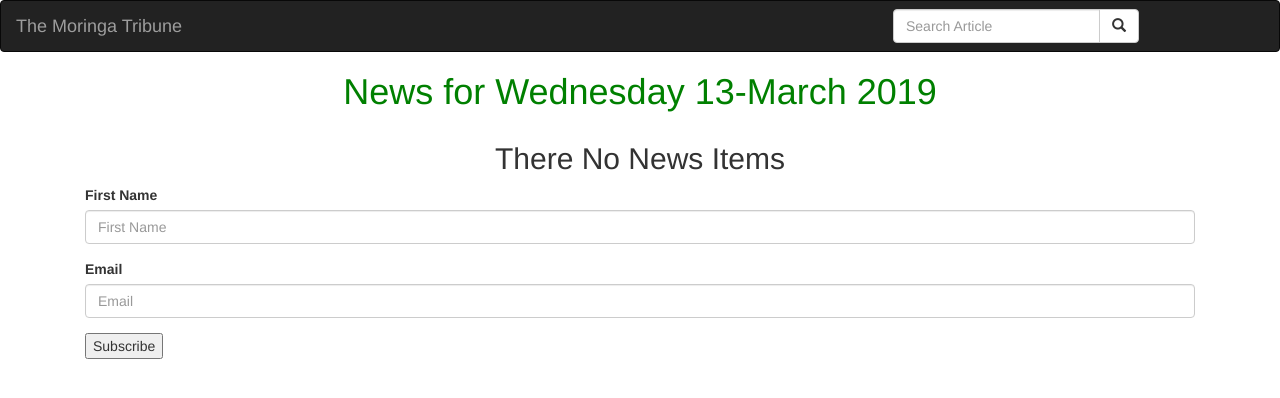
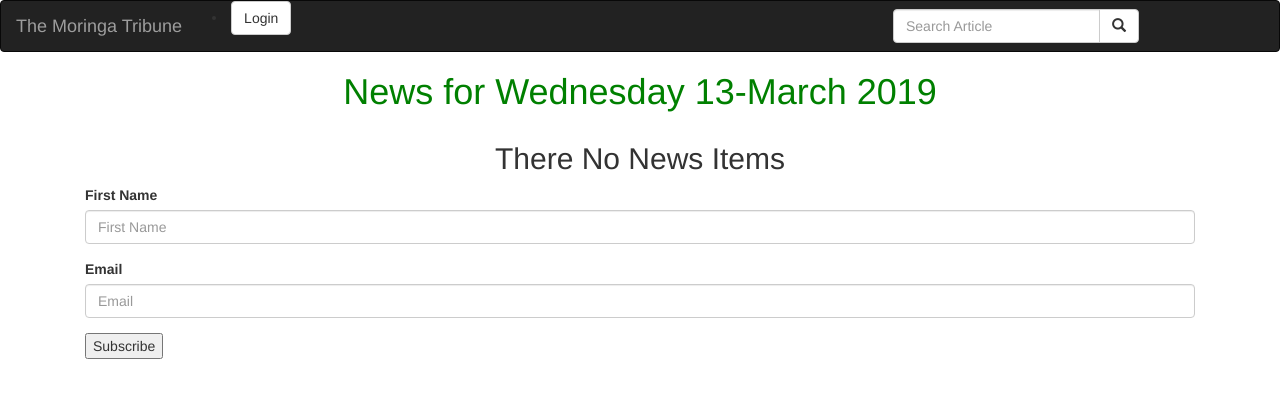
Before and after one commit to phoebekaranja/The-Moringa-Tribune, a Django app: page / in a window 1280 px wide. Shown: the top 398 px of the page. Run offline with Django 3.2, Linux system fonts and the light colour scheme; data that the repository does not hold is empty; some libraries are stand-ins or nearby versions.

Commit message:
modifying some changes

```diff
--- a/news/templates/all-news/navbar.html
+++ b/news/templates/all-news/navbar.html
@@ -29,6 +29,33 @@
         </form>
       </div>
       <!-- search form end -->
+    <div class="col-sm-6 col-md-6">
+            {% if user.is_authenticated %}
+            <ul>
+              <li class="dropdown">
+                <a href="#" class="dropdown-toggle btn btn-default" data-toggle="dropdown" role="button" aria-expanded="false">Account
+                          <span class="caret"></span>
+                      </a>
+                <ul class="dropdown-menu" role="menu">
+                  <li>
+                    <a href="{%url 'newsToday'%}">Home</a>
+                  </li>
+                  <li>
+                    <a href="/accounts/password/change">Change Password</a>
+                  </li>
+                  <li>
+                    <a href="/logout">Logout</a>
+                  </li>
+                </ul>
+              </li>
+            </ul>
+            {% else %}
+            <li>
+              <a class='btn btn-default' href="/accounts/login">Login</a>
+            </li>
+
+            {% endif %}
+          </div>
     </div>
   </nav>
 </body>
--- a/tribune/settings.py
+++ b/tribune/settings.py
@@ -125,6 +125,8 @@ EMAIL_PORT = config('EMAIL_PORT')
 EMAIL_HOST_USER = config('EMAIL_HOST_USER')
 EMAIL_HOST_PASSWORD = config('EMAIL_HOST_PASSWORD')
 
+LOGIN_REDIRECT_URL = "newsToday"
+
 LANGUAGE_CODE = 'en-us'
 
 TIME_ZONE = 'Africa/Nairobi'
--- a/tribune/urls.py
+++ b/tribune/urls.py
@@ -17,11 +17,13 @@ from django.conf import settings
 from django.conf.urls.static import static
 from django.conf.urls import url, include
 from django.contrib import admin
-
+from django.contrib.auth import views
 urlpatterns = [
     url(r'^admin/', admin.site.urls),
     url(r'',include('news.urls')),
-    url(r'^accounts/', include('registration.backends.simple.urls'))
+    url(r'^accounts/', include('registration.backends.simple.urls')),
+    url(r'^logout/$', views.logout, {"next_page": '/'}),
+
 ]
 
 if settings.DEBUG:
```
